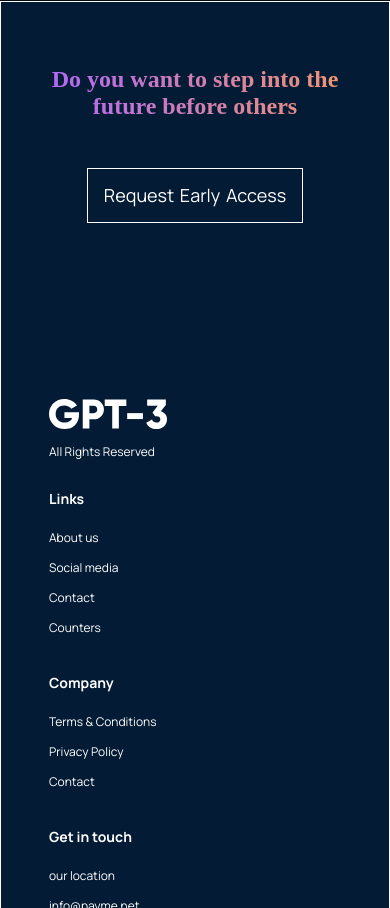
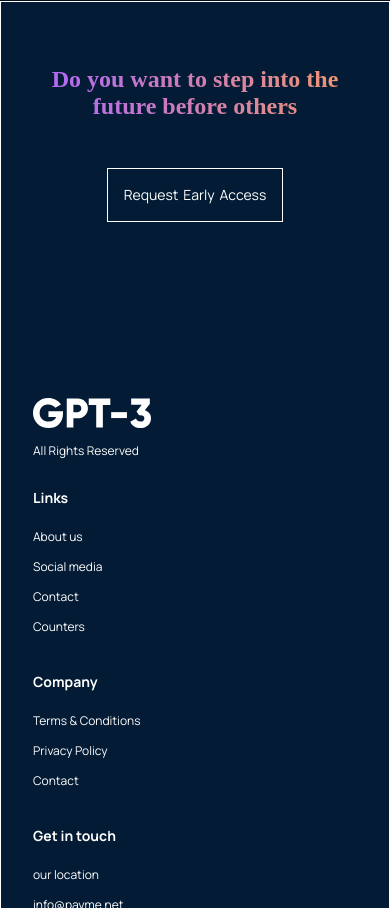
Before and after one commit to AngieJW/gpt3, a React (Create React App) app: page / in a window 390 px wide. Shown: the part 7216-8124 px from the top of the page. Built offline with nearby package versions, Linux system fonts and the light colour scheme.

Commit message:
add media query for footer

```diff
--- a/src/containers/footer/footer.css
+++ b/src/containers/footer/footer.css
@@ -108,3 +108,26 @@
     line-height: 14px;
     color: #fff;
 }
+
+@media screen and (max-width: 850px) {
+    .gpt3__footer-heading h1 {
+        font-size: 44px;
+        line-height: 50px;
+    }
+}
+
+@media screen and (max-width: 550px) {
+    .gpt3__footer-heading h1 {
+        font-size: 34px;
+        line-height: 42px;
+    }
+
+    .gpt3__footer-links div {
+    margin: 1rem 0;
+    }
+
+    .gpt3__footer-btn p{
+        font-size: 14px;
+        line-height: 20px;
+    }
+}
```
